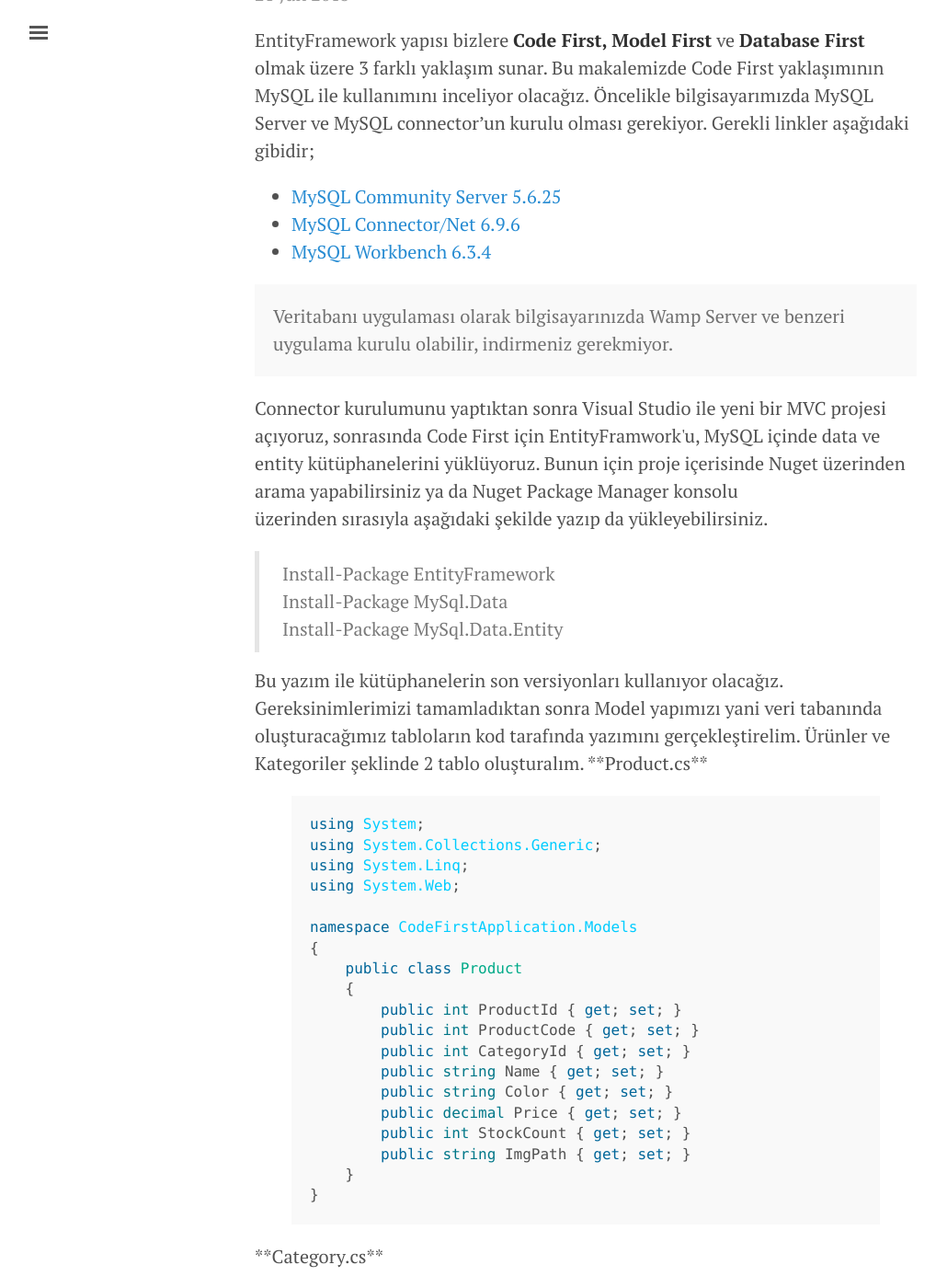
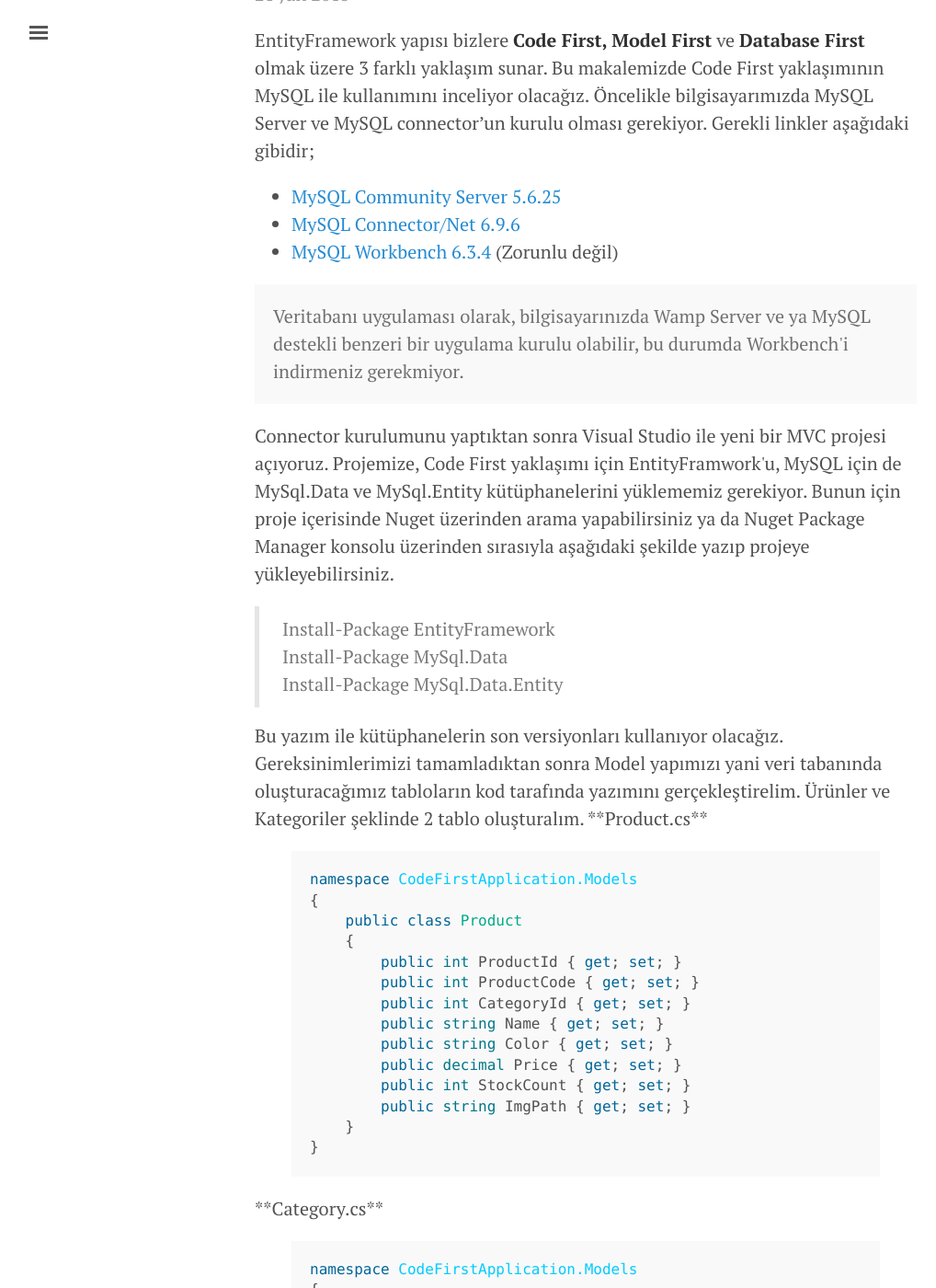
Before and after one commit to abdurrahman/abdurrahman.github.io, a Jekyll site: the page built from _posts/2015-06-21-asp-net-mvcde-mysql-ile-codefirst-kullanimi.md, in a window 1280 px wide and 1400 px high, scrolled down 253 px. Shown: the whole window at 92% size, without its empty margins (3-1021 px from the left). Built offline with Jekyll 4.4.1, drawn with Linux system fonts in a browser that asks for light colours; some of the changed text lies outside the part shown.

Commit message:
Update 2015-06-21-asp-net-mvcde-mysql-ile-codefirst-kullanimi.md

```diff
--- a/_posts/2015-06-21-asp-net-mvcde-mysql-ile-codefirst-kullanimi.md
+++ b/_posts/2015-06-21-asp-net-mvcde-mysql-ile-codefirst-kullanimi.md
@@ -24,11 +24,11 @@
 
 - [MySQL Community Server 5.6.25](http://dev.mysql.com/downloads/mysql/)
 - [MySQL Connector/Net 6.9.6](https://dev.mysql.com/downloads/connector/net/6.9.html)
-- [MySQL Workbench 6.3.4](https://dev.mysql.com/downloads/workbench/)
+- [MySQL Workbench 6.3.4](https://dev.mysql.com/downloads/workbench/) (Zorunlu değil)
 
-<p class="message">Veritabanı uygulaması olarak bilgisayarınızda Wamp Server ve benzeri uygulama kurulu olabilir, indirmeniz gerekmiyor.<p>
+<p class="message">Veritabanı uygulaması olarak, bilgisayarınızda Wamp Server ve ya MySQL destekli benzeri bir uygulama kurulu olabilir, bu durumda Workbench'i indirmeniz gerekmiyor.<p>
 
-Connector kurulumunu yaptıktan sonra Visual Studio ile yeni bir MVC projesi açıyoruz, sonrasında Code First için EntityFramwork'u, MySQL içinde data ve entity kütüphanelerini yüklüyoruz. Bunun için proje içerisinde Nuget üzerinden arama yapabilirsiniz ya da Nuget Package Manager konsolu üzerinden sırasıyla aşağıdaki şekilde yazıp da yükleyebilirsiniz.
+Connector kurulumunu yaptıktan sonra Visual Studio ile yeni bir MVC projesi açıyoruz. Projemize, Code First yaklaşımı için EntityFramwork'u, MySQL için de MySql.Data ve MySql.Entity kütüphanelerini yüklememiz gerekiyor. Bunun için proje içerisinde Nuget üzerinden arama yapabilirsiniz ya da Nuget Package Manager konsolu üzerinden sırasıyla aşağıdaki şekilde yazıp projeye yükleyebilirsiniz.
 
 <blockquote>
 Install-Package EntityFramework<br />
@@ -41,11 +41,6 @@
 
 **Product.cs**
 {% highlight csharp %}
-using System;
-using System.Collections.Generic;
-using System.Linq;
-using System.Web;
-
 namespace CodeFirstApplication.Models
 {
     public class Product
@@ -64,11 +59,6 @@
 
 **Category.cs**
 {% highlight csharp %}
-using System;
-using System.Collections.Generic;
-using System.Linq;
-using System.Web;
-
 namespace CodeFirstApplication.Models
 {
     public class Category
@@ -78,15 +68,11 @@
     }
 }
 {% endhighlight %}
+
 Modellerimizi oluşturduktan sonra bu tablolarımızın oluşturulabilmesi için EntityFramework'un base type sınıfı olan **DbContext** sınıfını kullandığımız Context yapımızı oluşturuyoruz;
+
 **CodeFirstContext.cs**
 {% highlight csharp %}
-using System;
-using System.Collections.Generic;
-using System.Data.Entity;
-using System.Linq;
-using System.Web;
-
 namespace CodeFirstApplication.Models
 {
     public class CodeFirstContext : DbContext
@@ -96,14 +82,17 @@
     }
 }
 {% endhighlight %}
+
 <blockquote>Context'i oluşturacağımız bu dosyada tablo isimlerini verirken EntityFramework siz yazmasanız da <strong>"s"</strong> ve ya <strong>"ies"</strong> eklemekte, burada düzenli olması açısıdan ben kendim yazdım.</blockquote>
 
 Model ve context yapımızı oluşturduğumuza göre **Web.config** dosyamızda veri tabanı bağlantı cümleciğimizi güncelliyoruz. Güncelliyoruz dememin sebebi **EntityFramework** dll dosyamızı nuget üzerinden yüklediğimiz sırada buraya örnek connection string'i ve microsoft yine kendi ürünü olan Sql Server'in provider sınıfını otomatik olarak eklemekte, biz kendi bilgilerimiz ile güncellerken **name** kısmına context'e verdiğimiz adın aynısını veriyoruz, **providerName**'in de aşağıdaki gibi olduğuna dikkat edelim. Oluşacak veri tabanı adını da buradan belirtebiliyoruz, ben CodeFirstDB adını verdim siz farklı isim kullanabilirsiniz.
+
 {% highlight xml %}
   <connectionStrings>
     <add name="CodeFirstContext" connectionString="Data Source=localhost;port=3306; Initial Catalog=CodeFirstDB;uid=root; pwd=1234" providerName="MySql.Data.MySqlClient" />
   </connectionStrings>
 {% endhighlight %}
+
 Bağlantı ayarlarımızıda güncelledikten sonra veri tabanımızı kod üzerinden oluşturacağımız CodeFirst yaklaşımının **migration** özelliğini etkinleştirip yeni migration ekleyeceğiz. Bunun için Package Manager Console'u kullanıyoruz.
 
 1- İlk olarak **enable-migrations** komutu ile migration'ımızı etkinlieştiriyoruz;
@@ -126,14 +115,9 @@
 <blockquote><span style="color: #ff0000;">Specified key was too long; max key length is 767 bytes</span></blockquote>
 
 Mysql kod tarafında oluşturulduğundan default olarak InnoDB engine yapısını kullanır, primary key olarak belirttiğimiz alanlar için bu hatayı döndürür. Buna çözüm olarak Context modelimizi aşağıdaki gibi tekrar güncelliyoruz. Daha önce yukarıda SqlGenerator için yaptığımız ayarın bir benzerini burada yapıyoruz.
+
 **CodeFirstContext.cs**
 {% highlight csharp %}
-using System;
-using System.Collections.Generic;
-using System.Data.Entity;
-using System.Linq;
-using System.Web;
-
 namespace CodeFirstApplication.Models
 {
     [DbConfigurationType(typeof(MySql.Data.Entity.MySqlEFConfiguration))]
@@ -156,6 +140,7 @@
 Umarım faydalı olmuştur.
 
 *Kaynaklar;*
+
 * [ASP.NET: Setup a MVC5 website with MySQL, Entity Framework 6 Code-First and VS2013](http://www.ryadel.com/2014/10/20/asp-net-setup-mvc5-website-mysql-entity-framework-6-code-first-vs2013/)
 * [6 Steps To Get Entity Framework 5 Working with MySql 5.5](http://www.nsilverbullet.net/2012/11/07/6-steps-to-get-entity-framework-5-working-with-mysql-5-5/)
 * [Getting Started with Entity Framework 6 Code First using MVC 5](https://www.asp.net/mvc/overview/getting-started/getting-started-with-ef-using-mvc/creating-an-entity-framework-data-model-for-an-asp-net-mvc-application)
```
